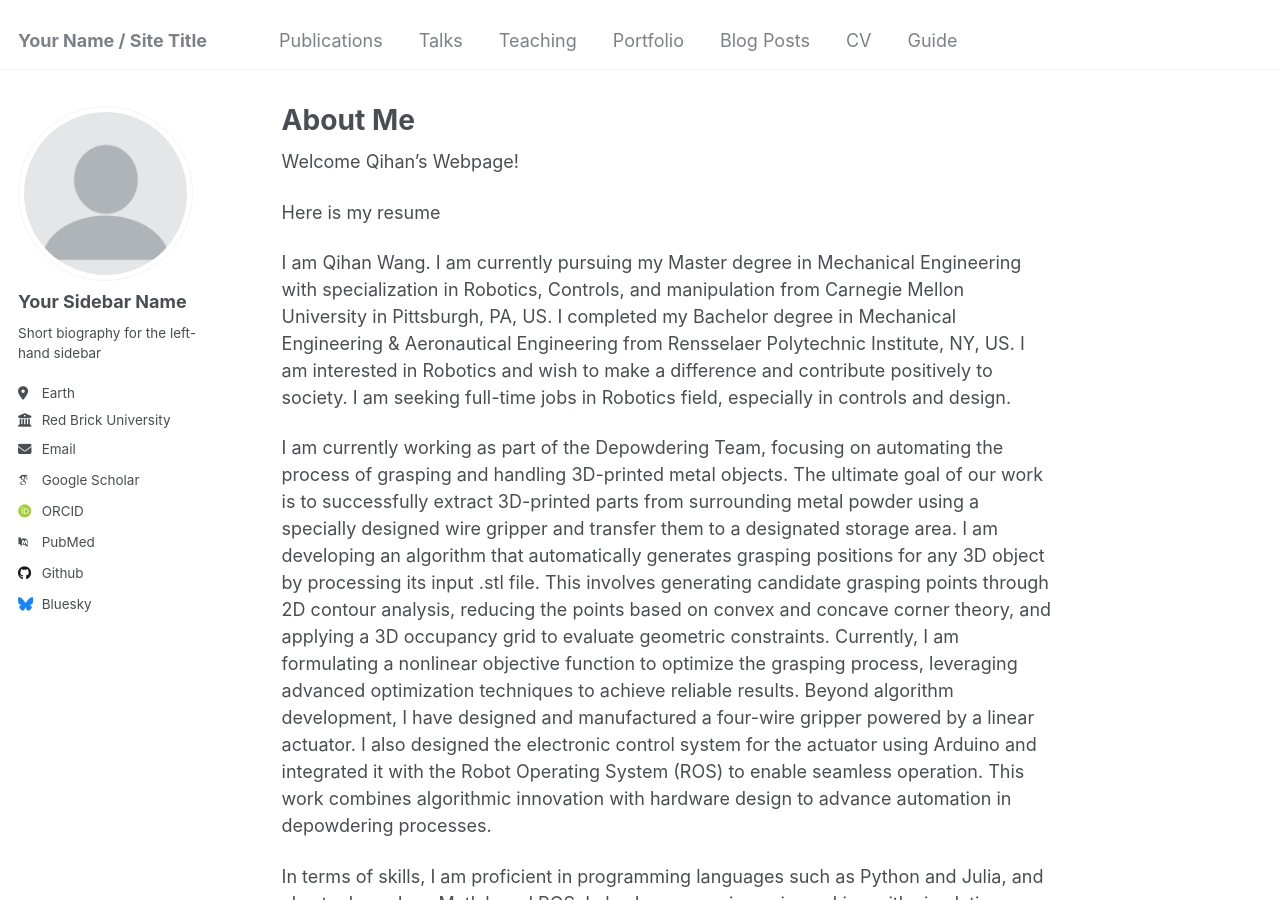
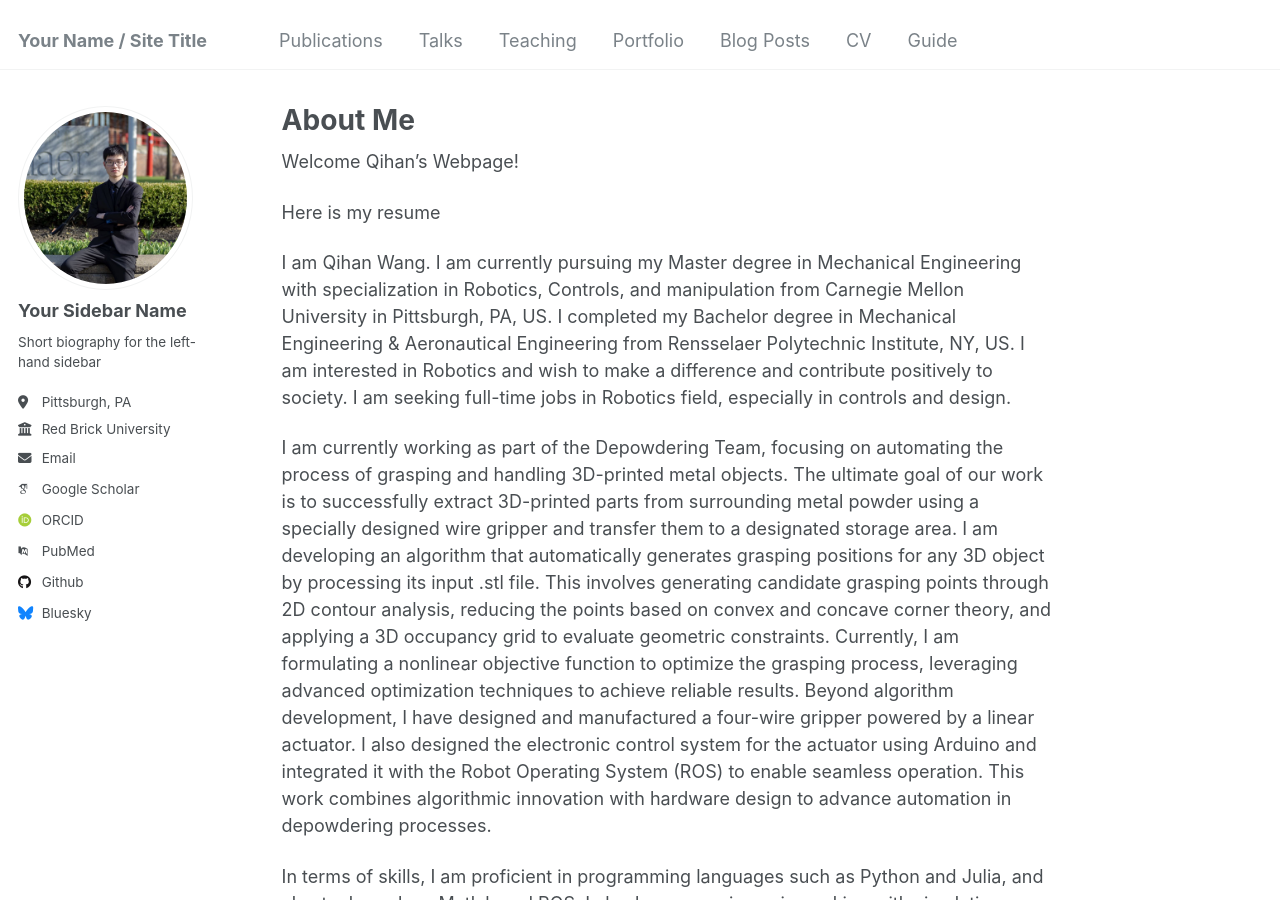
Before and after one commit to wangqihan2000/wqh.github.io, a Jekyll site: the page built from _pages/about.md, in a window 1280 px wide and 900 px high. Built offline with Jekyll 4.4.1, drawn with Linux system fonts in a browser that asks for light colours; some web fonts are replaced.

Commit message:
Update _config.yml

```diff
--- a/_config.yml
+++ b/_config.yml
@@ -21,11 +21,11 @@ repository               : "academicpages/academicpages.github.io"
 #               Additional customization can be done by editing /_includes/author-profile.html
 author:
   # Biographic information
-  avatar           : "profile.png"
+  avatar           : "Qihan_photo.png"
   name             : "Your Sidebar Name"
   pronouns         : # example: "she/her"
   bio              : "Short biography for the left-hand sidebar"
-  location         : "Earth"
+  location         : "Pittsburgh, PA"
   employer         : "Red Brick University"
   uri              : # URL
   email            : "none@example.org"
```
